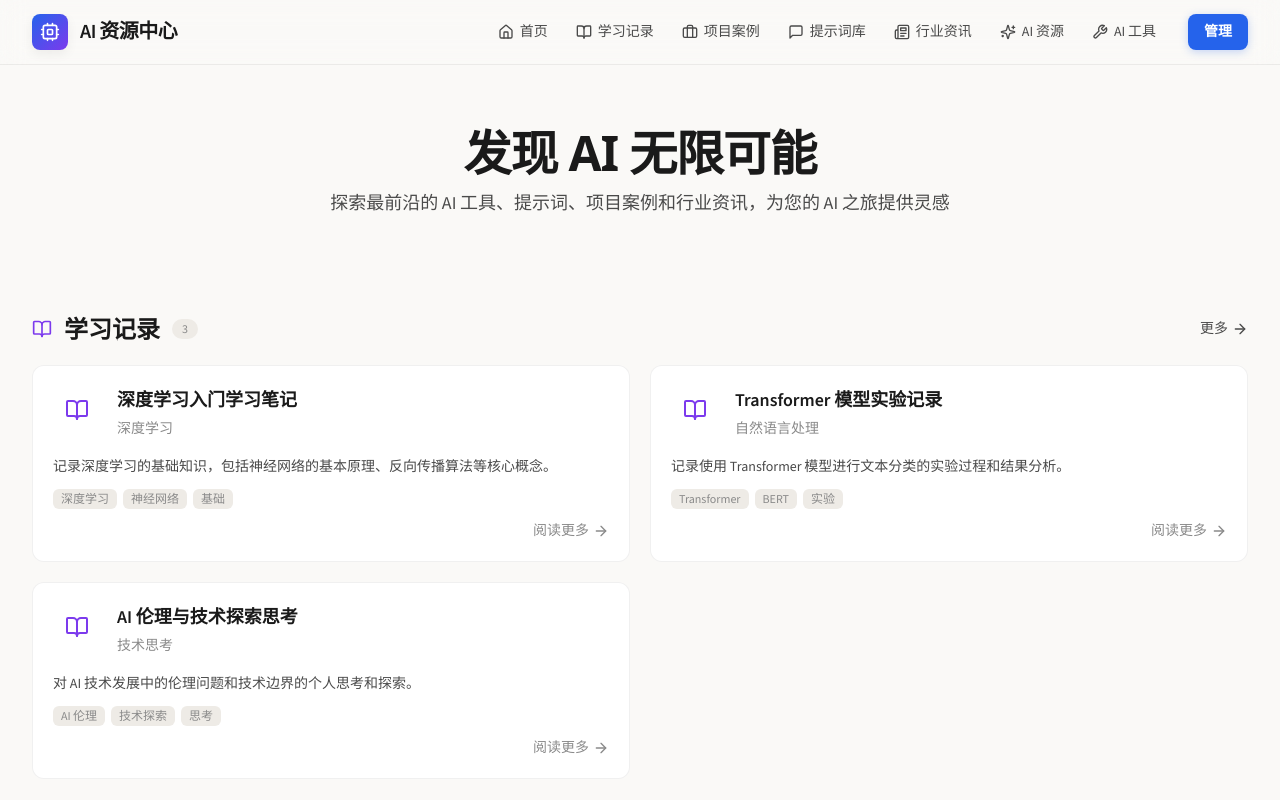
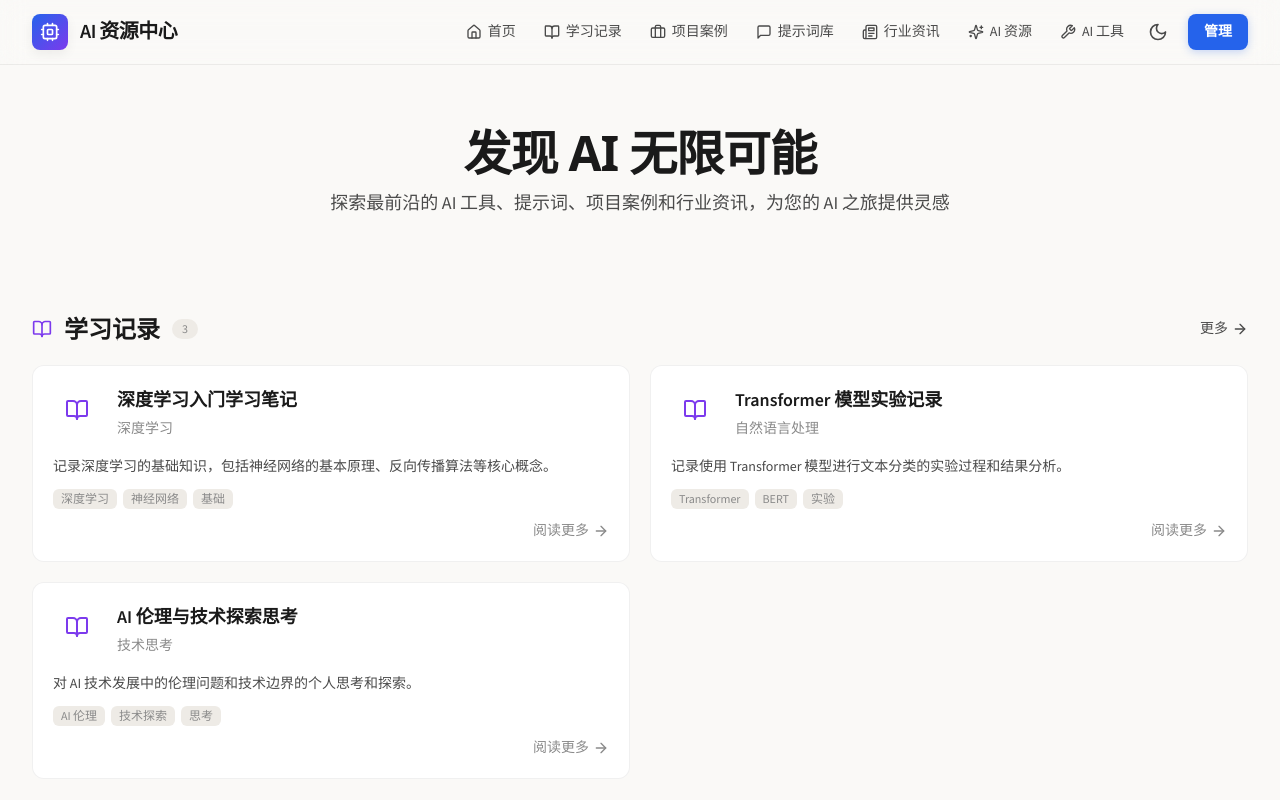
Before and after one commit to snipercai/Showcase, a React (Vite) app: page / in a window 1280 px wide. Shown: the top 800 px of the page. Built offline with nearby package versions, Linux system fonts and the light colour scheme.

Commit message:
fix: 在导航栏中添加 ThemeToggle 组件

```diff
--- a/src/layouts/MainLayout.tsx
+++ b/src/layouts/MainLayout.tsx
@@ -1,5 +1,6 @@
 import { Outlet, Link } from 'react-router-dom'
 import { Home, Newspaper, Wrench, MessageSquare, Briefcase, Cpu, Sparkles, BookOpen } from 'lucide-react'
+import { ThemeToggle } from '@/components'
 
 export function MainLayout() {
   return (
@@ -23,9 +24,10 @@ export function MainLayout() {
               <NavLink to="/news" icon={<Newspaper className="w-4 h-4" />}>行业资讯</NavLink>
               <NavLink to="/resources" icon={<Sparkles className="w-4 h-4" />}>AI 资源</NavLink>
               <NavLink to="/tools" icon={<Wrench className="w-4 h-4" />}>AI 工具</NavLink>
+              <ThemeToggle />
               <Link
                 to="/admin"
-                className="ml-4 px-4 py-2 rounded-lg cyber-button text-sm font-medium"
+                className="ml-2 px-4 py-2 rounded-lg cyber-button text-sm font-medium"
               >
                 管理
               </Link>
```
